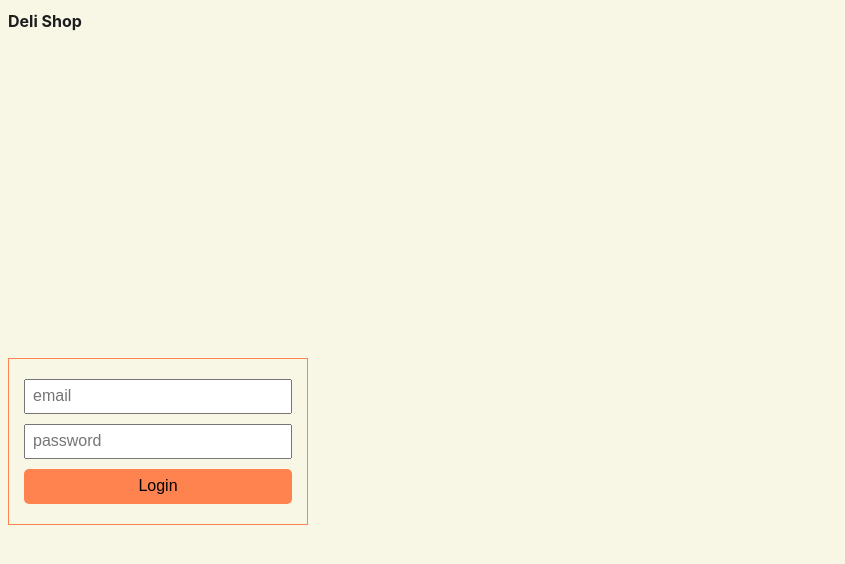
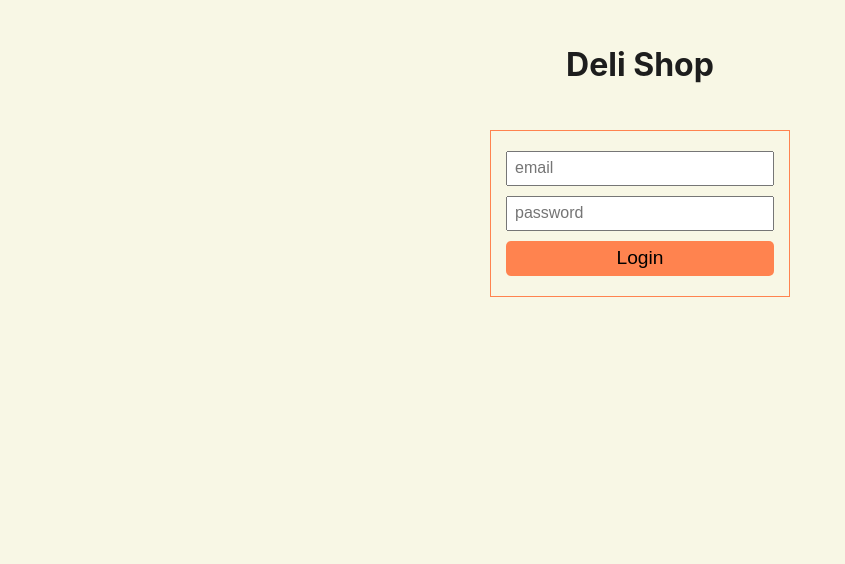
Before and after one commit to AleksandraChvatovaite/aleksandra_chvatovaite_type19_node, a plain HTML site: page front-end/login.html in a window 1280 px wide. Shown: the whole page, without its empty margins (0-845 px from the left). Drawn offline with Linux system fonts and the light colour scheme.

Commit message:
form scss

```diff
--- a/front-end/login.html
+++ b/front-end/login.html
@@ -10,14 +10,11 @@
 <body>
   <div class="container">
     <h1>Deli Shop</h1>
-    <div class="form-wrap">
-      <form class="login-form">
-        <input type="email" placeholder="email">
-        <input type="password" placeholder="password">
-        <button>Login</button>
-      </form>
-    </div>
-
+    <form class="login-form">
+      <input type="email" placeholder="email">
+      <input type="password" placeholder="password">
+      <button>Login</button>
+    </form>
   </div>
 </body>
 </html>
--- a/front-end/scss/_reset.scss
+++ b/front-end/scss/_reset.scss
@@ -8,3 +8,9 @@ body {
   color: $primary-color;
   font-family: 'Inter', sans-serif;
 }
+
+h1 {
+  padding: 1.5rem 0;
+  font-size: 2rem;
+  text-align: center;
+}
--- a/front-end/scss/_styles.scss
+++ b/front-end/scss/_styles.scss
@@ -1,10 +1,6 @@
-.form-wrap {
-  height: 100vh;
-  display: flex;
-  align-items: center;
-}
-
 .login-form {
+  margin-left: auto;
+  margin-right: auto;
   display: flex;
   flex-direction: column;
   width: 300px;
@@ -16,6 +12,7 @@ input {
   margin: 5px 0;
   height: 35px;
   padding: 7px;
+  // background-color: lighten($color: $background-color, $amount: 25%);
 }
 
 button {
@@ -24,8 +21,9 @@ button {
   background-color: $secondary-color;
   border: none;
   border-radius: 5px;
+  font-size: 1.2rem;
 }
 
 button:hover {
-  background-color: $primary-color;
+  background-color: darken($color: $secondary-color, $amount: 25%);
 }
```
Also changed, not shown: front-end/css/main.css, 1 other file.
